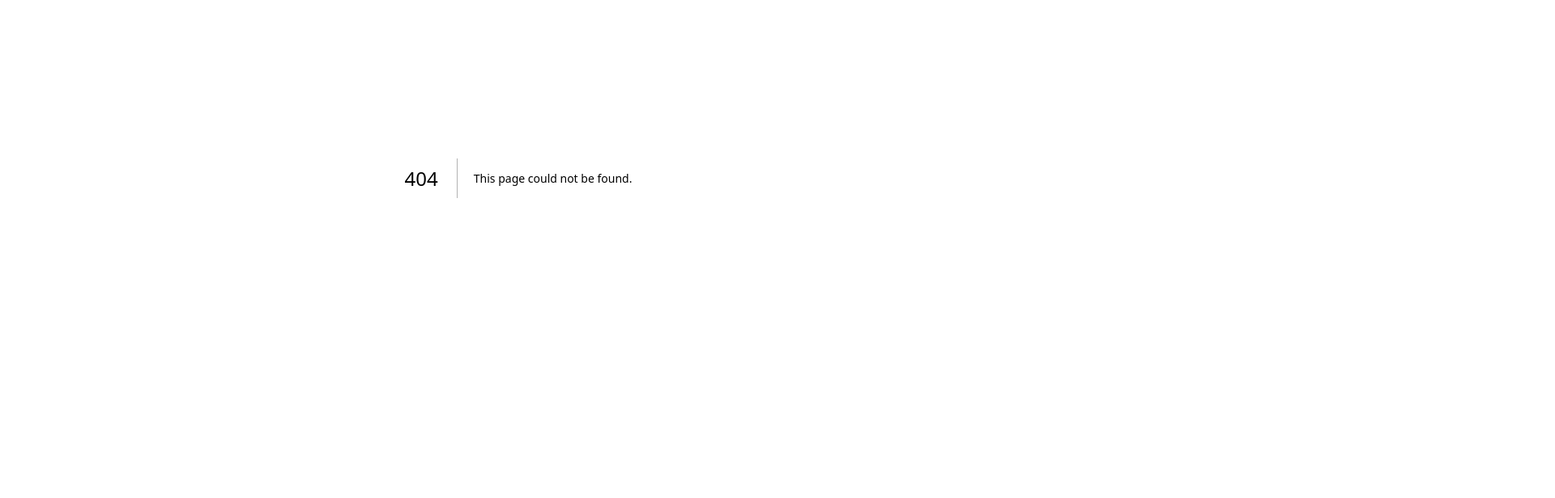
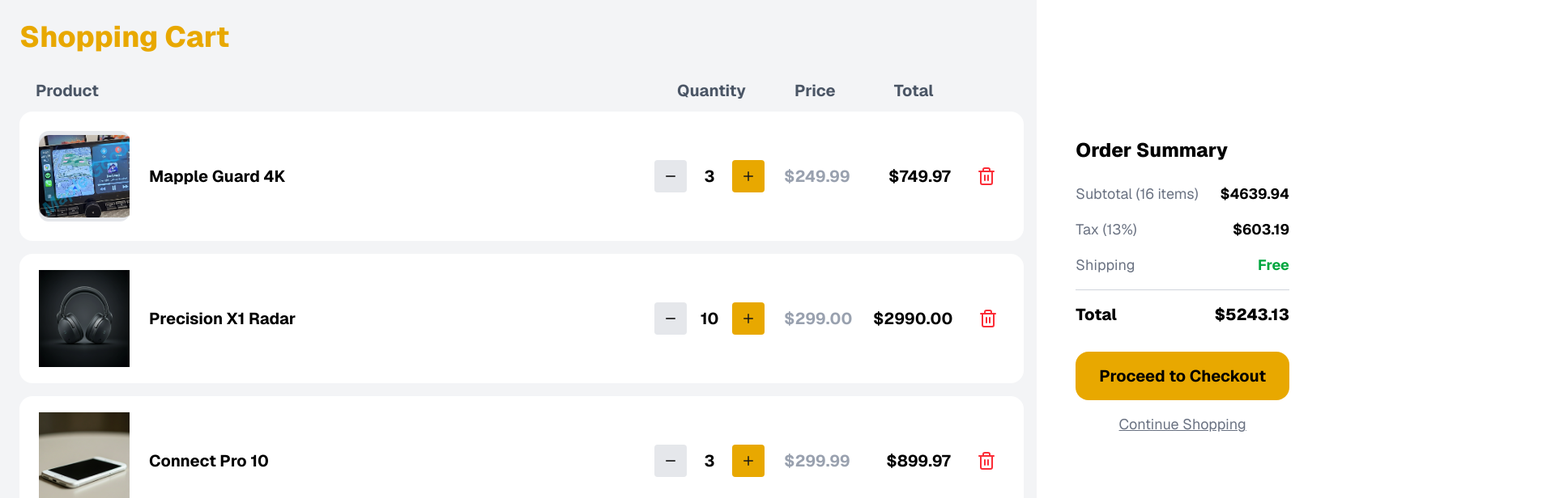
Before and after one commit to HenryPhan05/MapleGood, a Next.js app: page /user/cart in a window 1280 px wide. Before the commit this address had no page. Shown: the part 180-796 px from the top of the page at 81% size, 1920 px wide, since content can reach past the window. Built offline with nearby package versions, Linux system fonts and the light colour scheme.

Commit message:
redesign cart page

```diff
--- /dev/null
+++ b/app/user/cart/page.tsx
@@ -0,0 +1,224 @@
+"use client";
+
+import { useEffect, useState } from "react";
+import NavigationBarApp from "../../components/NavigationBarApp";
+import Footer from "../../components/Footer";
+
+import { Trash2, Plus, Minus } from "lucide-react";
+import carElectronicsImage from "../../public/images/categories/carElectronic.png";
+import headphoneImage from "../../public/images/products/headphone.png";
+import phoneImage from "../../public/images/products/phone.png";
+import Image from "next/image";
+type CartItem = {
+  id: string,
+  name: string,
+  category: string,
+  price: number,
+  description: string,
+  quantity: number,
+  image: any,
+  rate: number,
+}
+
+export default function CartPage() {
+  // Sample cart data matching the products on the homepage
+  const [cartItems, setCartItems] = useState<CartItem[]>([
+    {
+      id: "1",
+      name: "Mapple Guard 4K",
+      category: "Car Screens",
+      price: 249.99,
+      description: "Dual-channel dash cam",
+      quantity: 3,
+      image: carElectronicsImage,
+      rate: 4
+    },
+    {
+      id: "2",
+      name: "Precision X1 Radar",
+      category: "Audio Equipment",
+      price: 299.00,
+      description: "Long-range 360 radar detection",
+      quantity: 10,
+      image: headphoneImage,
+      rate: 4.5,
+    },
+    {
+      id: "3",
+      name: "Connect Pro 10",
+      category: "Phone Accessories",
+      price: 299.99,
+      description: "wireless smartphone integration",
+      quantity: 3,
+      image: phoneImage,
+      rate: 4
+    },
+  ]);
+
+  const updateQuantity = (cartItemID: string, delta: number) => {
+    setCartItems((prev) =>
+      prev.map((item) => {
+        if (item.id === cartItemID) {
+          const newQty = item.quantity + delta;
+          if (newQty < 1) return item;
+          return { ...item, quantity: newQty };
+        }
+        return item;
+      })
+    );
+  };
+
+  const removeItem = (cartItemID: string) => {
+    setCartItems((prev) => prev.filter((item) => item.id !== cartItemID));
+  };
+
+  const subtotal = cartItems.reduce((sum, item) => sum + item.price * item.quantity, 0);
+  const tax = subtotal * 0.13;
+  const total = subtotal + tax;
+
+  return (
+    <div className="bg-gray-100 min-h-screen w-full">
+      <div className="sticky top-0 bg-white" style={{ zIndex: 1000 }}>
+        <NavigationBarApp />
+      </div>
+
+      <div className="max-w-7xl mx-auto px-6 py-10">
+        <h1 className="text-4xl font-extrabold mb-8" style={{ color: "#E8A800" }}>
+          Shopping Cart
+        </h1>
+
+        {cartItems.length === 0 ? (
+          <div className="bg-white rounded-2xl p-16 text-center">
+            <p className="text-2xl text-gray-500 mb-6">Your cart is empty</p>
+            <a
+              href="/user"
+              className="inline-block px-8 py-3 rounded-2xl text-black font-bold text-lg hover:opacity-80"
+              style={{ backgroundColor: "#E8A800" }}
+            >
+              Continue Shopping
+            </a>
+          </div>
+        ) : (
+          <>
+            {/**name table */}
+            <div className="flex flex-row gap-8 w-295 h-10 bg-gray-100 ">
+              <p className="text-xl text-gray-600 font-bold ml-5 w-190">Product</p>
+              <p className="text-xl text-gray-600 font-bold">Quantity</p>
+              <p className="text-xl text-gray-600 font-bold w-[100]px ml-7">Price</p>
+              <p className="text-xl text-gray-600 font-bold w-[100]px ml-10">Total</p>
+            </div>
+            <div className="flex flex-col lg:flex-row gap-8 w-400">
+              {/* Cart Items */}
+              <div className="flex-1 flex flex-col gap-4">
+                {cartItems.map((item) => (
+                  <div
+                    key={item.id}
+                    className="bg-white rounded-2xl p-6 flex items-center gap-6"
+                  >
+                    {/* Product image placeholder */}
+                    <div className="w-28 h-28 bg-gray-200 rounded-xl flex items-center justify-center flex-shrink-0">
+                      <Image src={item.image} alt={item.name} />
+                    </div>
+
+                    {/* Product info */}
+                    <div className="w-150">
+                      <h2 className="text-xl font-bold text-black">{item.name}</h2>
+                    </div>
+
+                    {/* Quantity controls */}
+                    <div className="flex items-center gap-3">
+                      <button
+                        onClick={() => updateQuantity(item.id, -1)}
+                        className="w-10 h-10 rounded bg-gray-200 flex items-center justify-center hover:bg-gray-300 cursor-pointer"
+                      >
+                        <Minus size={18} color="black" />
+                      </button>
+                      <span className="text-xl font-bold w-8 text-center text-black">
+                        {item.quantity}
+                      </span>
+                      <button
+                        onClick={() => updateQuantity(item.id, 1)}
+                        className="w-10 h-10 rounded  flex items-center justify-center hover:bg-gray-300 cursor-pointer"
+                        style={{ backgroundColor: "#E8A800" }}
+                      >
+                        <Plus size={18} className="font-bold" />
+                      </button>
+                    </div>
+                    {/**item price */}
+                    <div className="text-right w-[100]px">
+                      <p className="text-xl font-bold text-gray-400">
+                        ${item.price.toFixed(2)}
+                      </p>
+                    </div>
+                    {/* Item subtotal */}
+                    <div className="text-right w-[100px]">
+                      <p className="text-xl font-bold text-black">
+                        ${(item.price * item.quantity).toFixed(2)}
+                      </p>
+                    </div>
+
+                    {/* Remove button */}
+                    <button
+                      onClick={() => removeItem(item.id)}
+                      className="text-red-500 hover:text-red-700 cursor-pointer p-2"
+                    >
+                      <Trash2 size={24} />
+                    </button>
+                  </div>
+                ))}
+              </div>
+
+              {/* Order Summary */}
+              <div className="w-full lg:w-[380px]">
+                <div className="bg-white rounded-2xl p-8 sticky top-[200px]">
+                  <h2 className="text-2xl font-extrabold text-black mb-6">Order Summary</h2>
+
+                  <div className="flex justify-between mb-4">
+                    <span className="text-gray-500 text-lg">
+                      Subtotal ({cartItems.reduce((s, i) => s + i.quantity, 0)} items)
+                    </span>
+                    <span className="text-black font-bold text-lg">${subtotal.toFixed(2)}</span>
+                  </div>
+
+                  <div className="flex justify-between mb-4">
+                    <span className="text-gray-500 text-lg">Tax (13%)</span>
+                    <span className="text-black font-bold text-lg">${tax.toFixed(2)}</span>
+                  </div>
+
+                  <div className="flex justify-between mb-4">
+                    <span className="text-gray-500 text-lg">Shipping</span>
+                    <span className="text-green-600 font-bold text-lg">Free</span>
+                  </div>
+
+                  <hr className="my-4 border-gray-300" />
+
+                  <div className="flex justify-between mb-8">
+                    <span className="text-black text-xl font-extrabold">Total</span>
+                    <span className="text-black text-xl font-extrabold">${total.toFixed(2)}</span>
+                  </div>
+
+                  <button
+                    className="w-full py-4 rounded-2xl text-black font-bold text-xl hover:opacity-80 cursor-pointer"
+                    style={{ backgroundColor: "#E8A800" }}
+                  >
+                    Proceed to Checkout
+                  </button>
+
+                  <a
+                    href="/user"
+                    className="block text-center mt-4 text-gray-500 hover:text-black underline text-lg"
+                  >
+                    Continue Shopping
+                  </a>
+                </div>
+              </div>
+            </div>
+          </>
+        )}
+      </div>
+
+
+      <Footer />
+    </div>
+  );
+}
```
